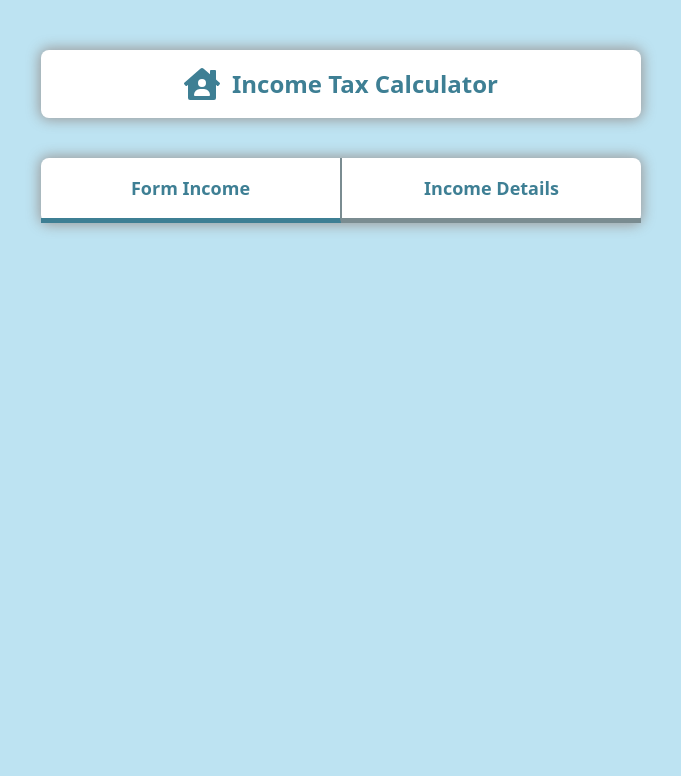
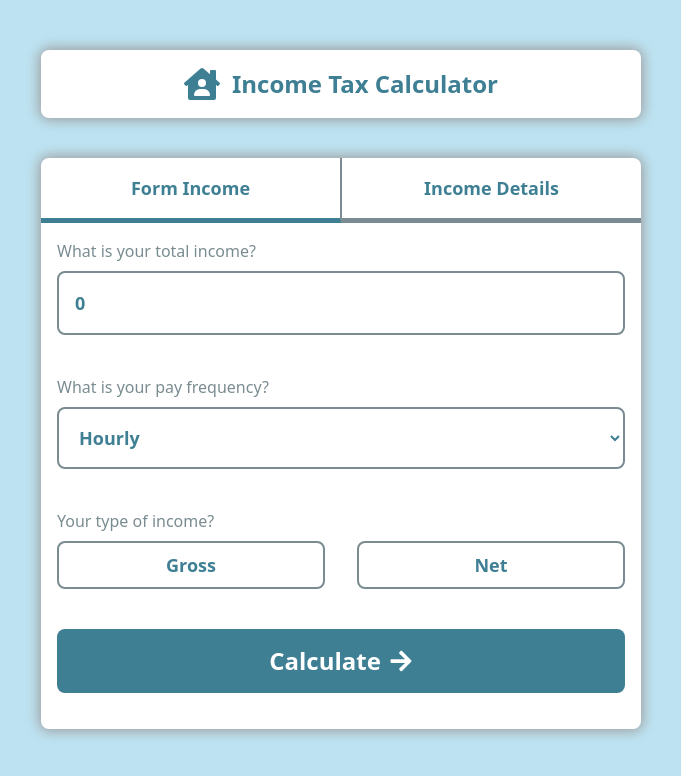
Before and after one commit to ZoricNikola00/Income-tax-calculator, a React app: page / in a window 1280 px wide. Shown: the top 776 px of the page, without its empty margins (299-980 px from the left). Built offline with nearby package versions, Linux system fonts and the light colour scheme.

Commit message:
Add Form and Details component

```diff
--- a/src/App.jsx
+++ b/src/App.jsx
@@ -1,5 +1,7 @@
 import React, {useState}from 'react'
 import { FaHouseUser } from 'react-icons/fa';
+import Details from './components/Details';
+import Form from './components/Form';
 
 const App = () => {
     const [isForm,setIsForm]=useState(true)
@@ -26,6 +28,19 @@ const App = () => {
                     Income Details
                 </div>
             </div>
+            <div className='w-full h-full'>
+                {isForm?
+                <Form
+                    setIsForm={setIsForm}
+                    formData={formData}
+                    setFormData={setFormData}
+                />
+            :
+                <Details
+                    formData={formData}
+                />
+            }
+            </div>
         </div>
     </div>
   )
```
